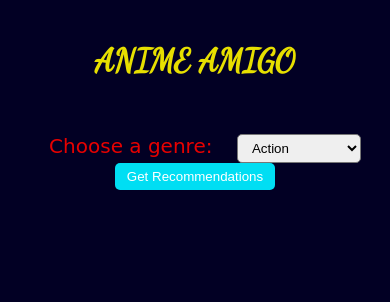
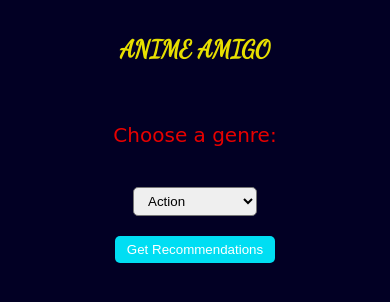
Before and after one commit to clandestine07/Anime, a plain HTML site: page index.html in a window 390 px wide. Drawn offline with Linux system fonts and the light colour scheme; no server answers; a web font is replaced by a local one.

Commit message:
fixed some errors

```diff
--- a/index.html
+++ b/index.html
@@ -35,9 +35,7 @@
         <button type="button" onclick="getRecommendations()">Get Recommendations</button>
     </form>
 
-    <ul id="recommendations" class="recommendations">
-    </ul>
-
+    <div id="recommendations" class="recommendations">
     </div>
 
     <script src="script.js"></script>
--- a/style.css
+++ b/style.css
@@ -71,7 +71,7 @@ h2 {
   display: grid;
   grid-template-columns: repeat(4, 1fr);
   grid-gap: 50px;
-  margin-left: 140px;
+  margin: auto;
   padding: 10px;
   opacity: 1;
   max-width: 1200px;
@@ -138,21 +138,22 @@ h2 {
   }
 }
 @media (max-width: 768px) {
-  .header {
+  .header h1 {
     padding: 0.8em 1.5em;
+    font-size: 1.5em;
   }
-  .preferenceForm{
+  #preferenceForm {
     display: flex;
     flex-direction: column;
     align-items: center;
+    gap: 20px;
   }
-   .recommendations ul {
+  .recommendations {
     display: grid;
     grid-template-columns: repeat(2, 1fr);
     margin: auto;
     grid-gap: 50px;
     padding: 10px;
-      opacity: 1;
     max-width: 1200px;
   }
 }
```
Lines whose indentation alone changed are shown as unchanged.
